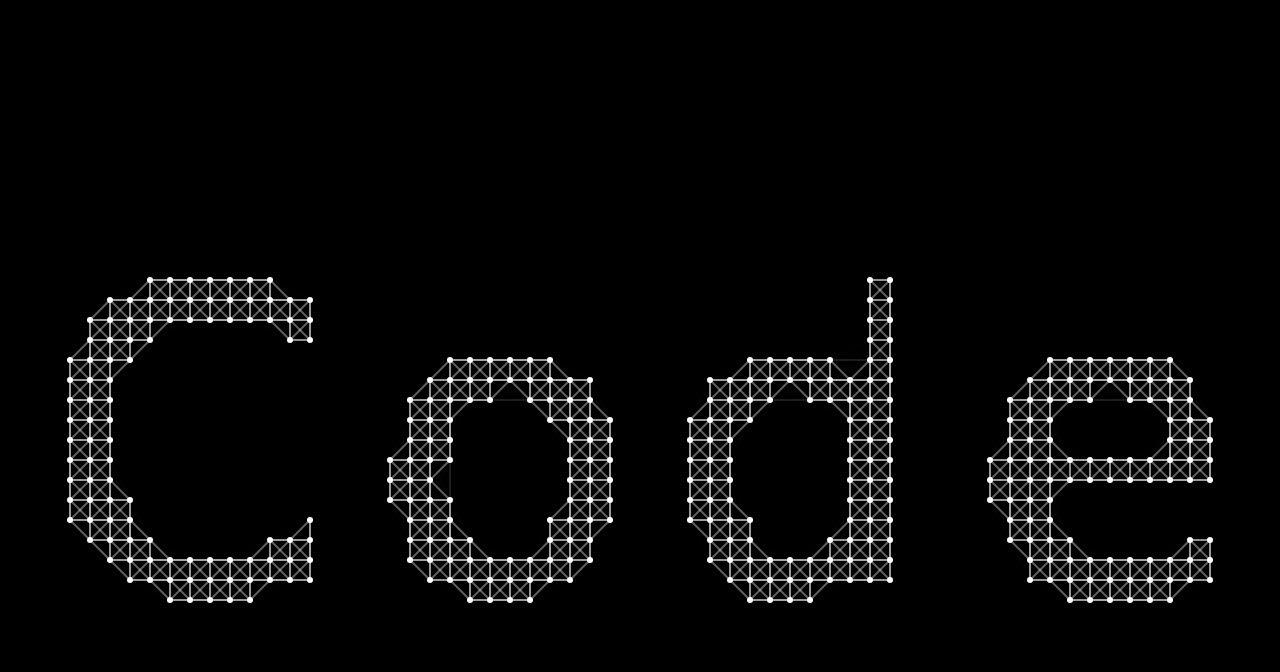
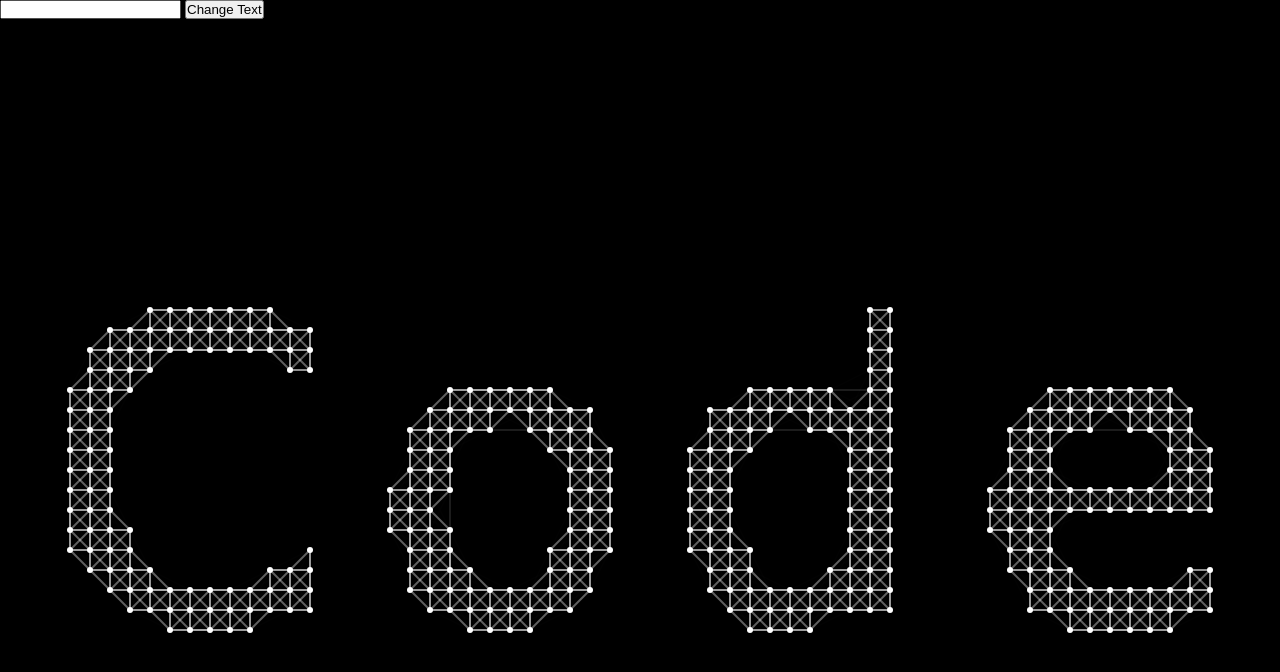
Before and after one commit to robdll/particles, a plain HTML site: page index.html in a window 1280 px wide. Drawn offline with Linux system fonts and the light colour scheme.

Commit message:
allows text edit

```diff
--- a/index.html
+++ b/index.html
@@ -7,6 +7,7 @@
     <link rel="stylesheet" href="style.css">
 </head>
 <body>
+    <input type="text" id="textInp" name="textInp"> <button type="button" onclick="changeText()">Change Text</button>
     <canvas id="canvas1"></canvas>
     <script src="main.js"></script>
 </body>
--- a/main.js
+++ b/main.js
@@ -1,6 +1,7 @@
 /**
  * INITIAL CONFIG
  */
+
 
 const settings = {
     radius: 180,
@@ -21,7 +22,8 @@ const settings = {
     },
     offsetX: 50,
     offsetY: 0,
-    endedTouch: false
+    endedTouch: false,
+    restart: false
 }
 const mouse = {
     x: null,
@@ -34,15 +36,26 @@ const ctx = canvas.getContext('2d');
 canvas.width = window.innerWidth;
 canvas.height = window.innerHeight;
 canvas.style.letterSpacing = '2px';
-const textString = window.innerWidth < 400 ? 'C' : 'Code' ;
-const particles = [];
+let particles = [];
 ctx.font = '21px Verdana';
 ctx.fillStyle = 'white';
+let textString = window.innerWidth < 400 ? 'C' : 'Code' ;
 ctx.fillText(textString, 0, 30);
 const {sTop, sLeft, width, height} = settings.scanner;
-const textCoords = ctx.getImageData(sTop, sLeft, width, height);
+let textCoords = ctx.getImageData(sTop, sLeft, width, height);
 textCoords.data = textCoords.data.filter( (_, idx) => (idx + 1) % 4 === 0 );
 
+function changeText() {
+    settings.restart = true;
+    particles = [];
+    const text = document.getElementById("textInp").value;
+    textString = window.innerWidth < 400 ? text[0] : text;
+    ctx.fillText(textString, 0, 30);
+    textCoords = ctx.getImageData(sTop, sLeft, width, height);
+    textCoords.data = textCoords.data.filter( (_, idx) => (idx + 1) % 4 === 0 );
+    init();
+    animate();
+}
 /**
  * CLASS INITIALIZATION
  */
@@ -92,11 +105,6 @@ init();
 animate();
 
 function init() {
-   /* for(let i = 0; i<100; i++) {
-        let x = Math.random() * canvas.width;
-        let y = Math.random() * canvas.height;
-        particles.push(new Particle(x, y));
-    }*/
     let i = 0;
     for(let y=0; y < textCoords.height; y++ ) {
         for(let x=0; x < textCoords.width; x++) {
@@ -108,6 +116,7 @@ function init() {
             i++;
         }
     }
+    settings.restart = false;
 }
 
 function animate() {
@@ -117,7 +126,7 @@ function animate() {
         particle.update();
     })
     connect();
-    requestAnimationFrame(animate)
+    if(!settings.restart) requestAnimationFrame(animate)
 }
 
 function connect() {
--- a/style.css
+++ b/style.css
@@ -11,6 +11,6 @@ body {
 
 canvas {
     position: absolute;
-    top: 0;
+    top: 30px;
     left: 0;
 }
```
